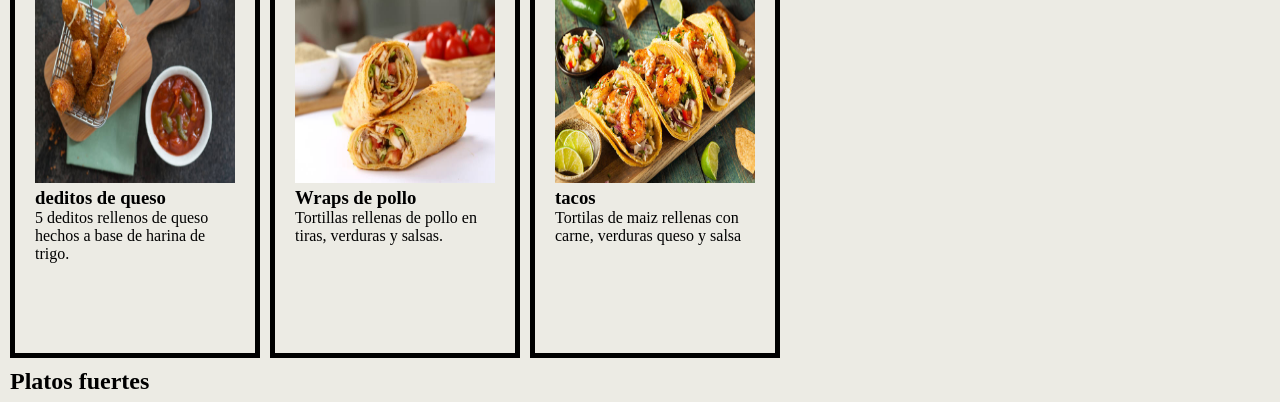
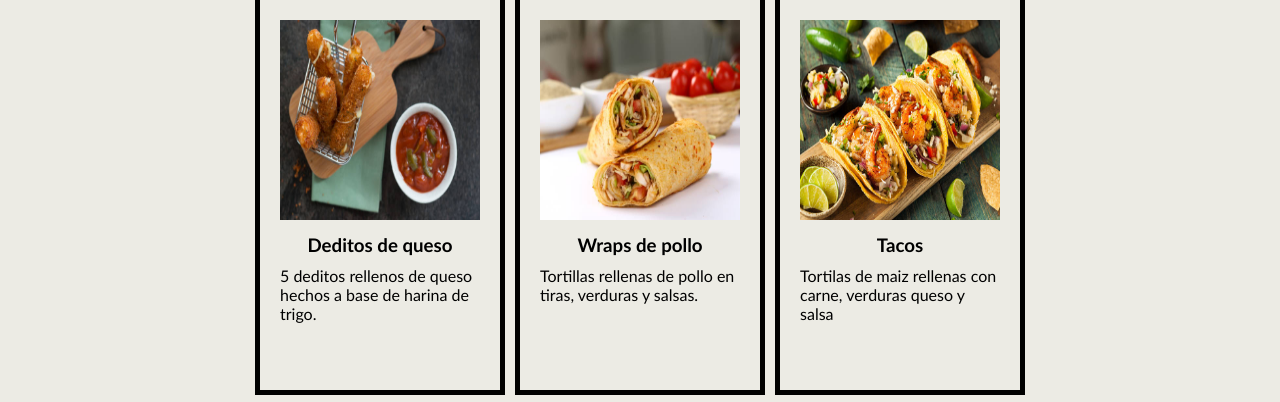
Before and after one commit to carlosperaltatejada/proyecto-Coderhouse, a website: page pages/menu.html in a window 1280 px wide. Shown: the part 193-595 px from the top of the page. Drawn offline with nearby package versions, Linux system fonts and the light colour scheme.

Commit message:
modificaciones sugeridas por profesor

```diff
--- a/package.json
+++ b/package.json
@@ -1,11 +1,11 @@
 {
   "name": "proyecto-coderhouse",
   "version": "1.0.0",
-  "description": "",
   "main": "index.js",
   "scripts": {
     "test": "echo \"Error: no test specified\" && exit 1"
   },
   "author": "",
-  "license": "ISC"
+  "license": "ISC",
+  "description": ""
 }
--- a/pages/menu.html
+++ b/pages/menu.html
@@ -43,13 +43,13 @@
         </nav>
     </header>
 
-    <main data-aos="fade-up">
+    <main class="main-menu" data-aos="fade-up">
 
         <h2>Entradas</h2>
         <div class="entradas">
             <div class="div-card">
                 <img class="img-cards" src="../img/entrada-1.jpg" alt="deditos de queso">
-                <h3>deditos de queso</h3>
+                <h3>Deditos de queso</h3>
                 <p>5 deditos rellenos de queso hechos a base de harina de trigo. </p>
             </div>
 
@@ -62,7 +62,7 @@
 
             <div class="div-card">
                 <img class="img-cards"src="../img/entrada-4.jpg" alt="tacos">
-                <h3>tacos</h3>
+                <h3>Tacos</h3>
                 <p>Tortilas de maiz rellenas con carne, verduras queso y salsa</p>
             </div>
         </div>
@@ -108,7 +108,7 @@
 
             <div class="div-card">
                 <img class="img-cards" src="../img/bebidas-2.jpg" alt="bebidas-2">
-                <h3>cerezada</h3>
+                <h3>Cerezada</h3>
                 <p>Bebida dulce a base de jugo de cereza y agua carbonatada.</p>
             </div>
 
--- a/scss/partials/_index.scss
+++ b/scss/partials/_index.scss
@@ -9,6 +9,8 @@
 
 iframe{
     margin-top: $espacio-mediano;
+    display: block;
+    margin: 0 auto;
 }
 
 @media (max-width: $celulares){
--- a/scss/partials/_instalaciones.scss
+++ b/scss/partials/_instalaciones.scss
@@ -35,3 +35,11 @@
         width: 200px;
     }
 }
+
+.descripcion-instalaciones{
+    margin: 0px 30px;
+}
+
+.descripcion-instalaciones{
+    margin: 0px 30px;
+}
--- a/scss/partials/_menu.scss
+++ b/scss/partials/_menu.scss
@@ -11,6 +11,14 @@
     &:hover{
         transform:scale(1.03) ;
     }
+}
+
+.div-card h3, p{
+    display: flex;
+    align-items: center;
+    justify-content: center;
+    margin-top: $espacio-pequeño;
+    font-family: 'Gill Sans', 'Gill Sans MT', Calibri, 'Trebuchet MS', sans-serif;
 }
 
 @media (max-width: $tablets) {
@@ -43,10 +51,19 @@
     display: flex;
     flex-wrap: wrap;
     gap: $espacio-pequeño;
+    align-items: center;
+    justify-content: center;
 }
 
-main{
+.main-menu{
     margin: $espacio-pequeño;
+    h2{
+        font-size: $fuente-grande;
+        display: flex;
+        align-items: center;
+        justify-content: center;
+        margin-top: $espacio-grande;
+    }
 }
 
 img{
```
Also changed, not shown: index.html (+7 -1 lines), pages/instalaciones.html (+12 -1 lines), css/styles.css, scss/partials/_header.scss (line endings or trailing spaces), 1 other file.
